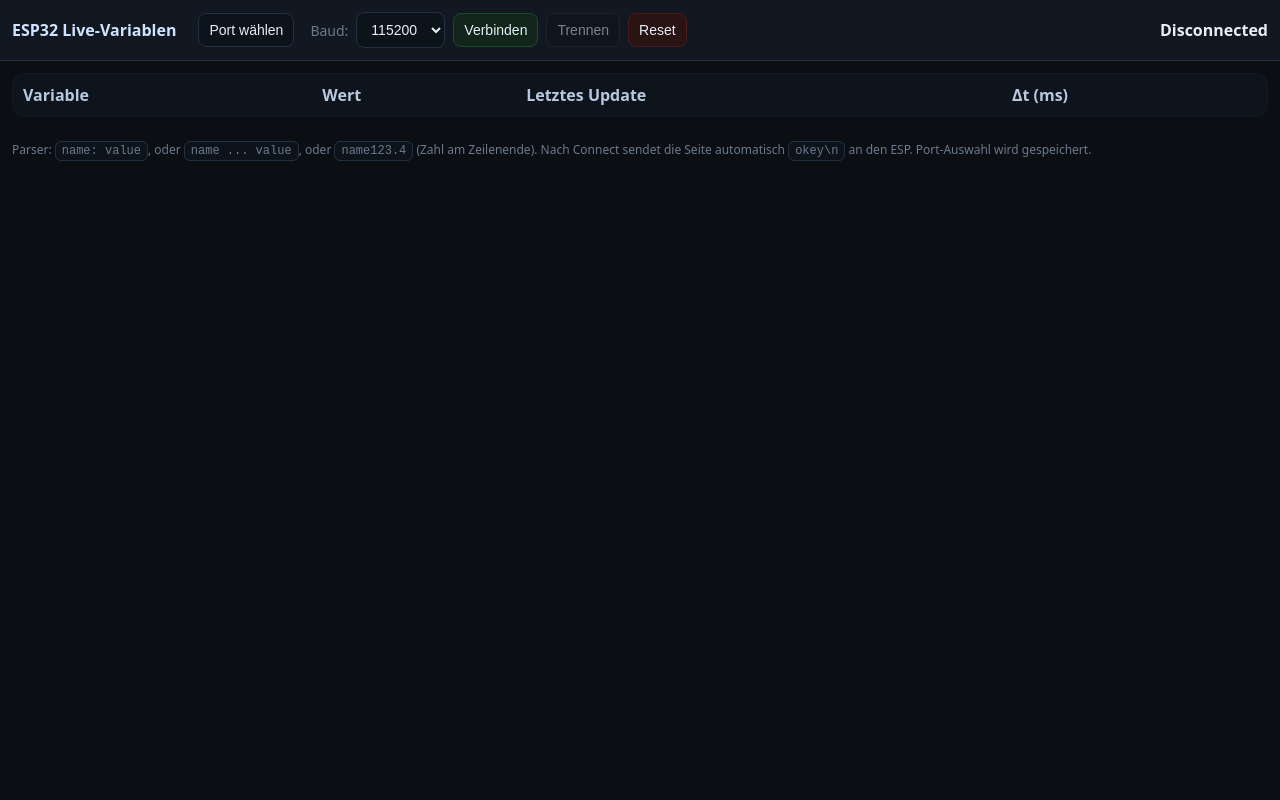
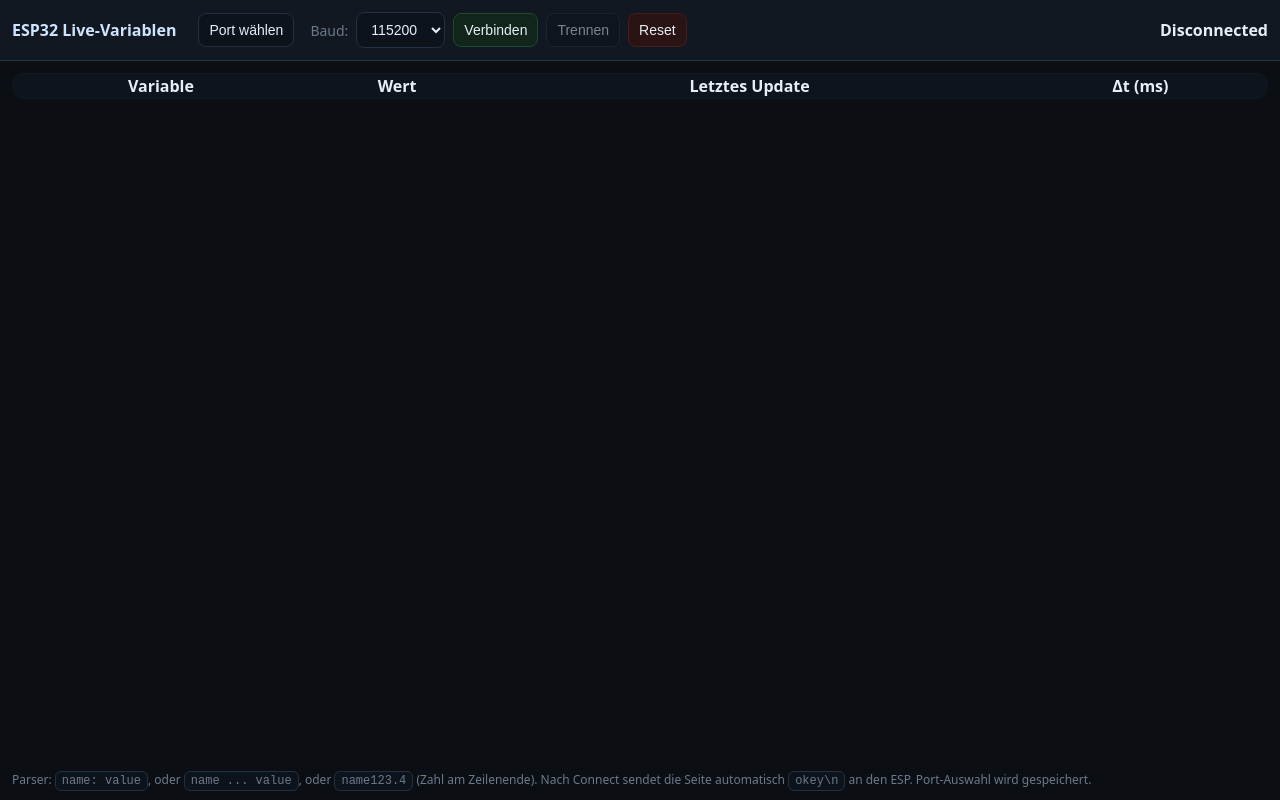
Before and after one commit to JakobSuess/BetterSerialMonitor, a plain HTML site: page index.html in a window 1280 px wide. Drawn offline with Linux system fonts and the light colour scheme.

Commit message:
Enhance main layout and make header sticky

```diff
--- a/index.html
+++ b/index.html
@@ -35,15 +35,22 @@
     #status.ok{color:var(--acc)}
     #status.err{color:var(--warn)}
 
-    main{padding:0 12px 12px}
+    main{
+  padding:0 12px 12px;
+  flex: 1;               /* nimmt restliche Höhe */
+  overflow-y: auto;      /* nur hier scrollen */
+}
     table{
       width:100%; border-collapse:collapse; background:var(--card);
       border:1px solid var(--border); border-radius:12px; overflow:hidden
     }
     thead th{
-      text-align:left; padding:10px; color:#b9c9dd; font-weight:600;
-      background:#0e141c; border-bottom:1px solid var(--border)
-    }
+  position: sticky;
+  top: 0;
+  z-index: 2;
+  background:#0e141c;    /* gleiche Farbe wie Header-Zeile */
+  border-bottom:1px solid var(--border);
+}
     tbody td{padding:10px; border-top:1px solid var(--border)}
     tbody tr.changed{animation:flash .6s}
     @keyframes flash{0%{background:#0f2316}100%{background:transparent}}
```
